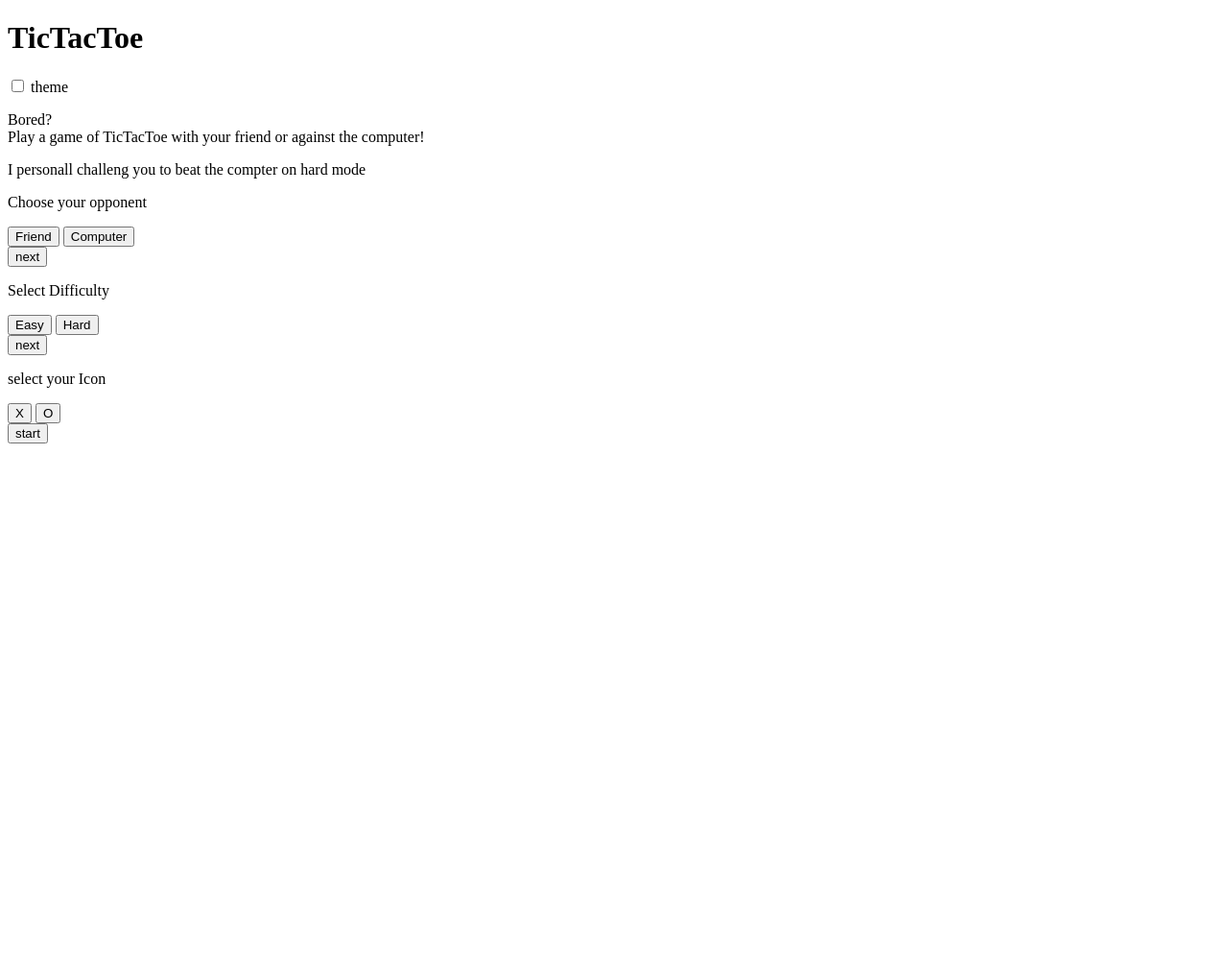
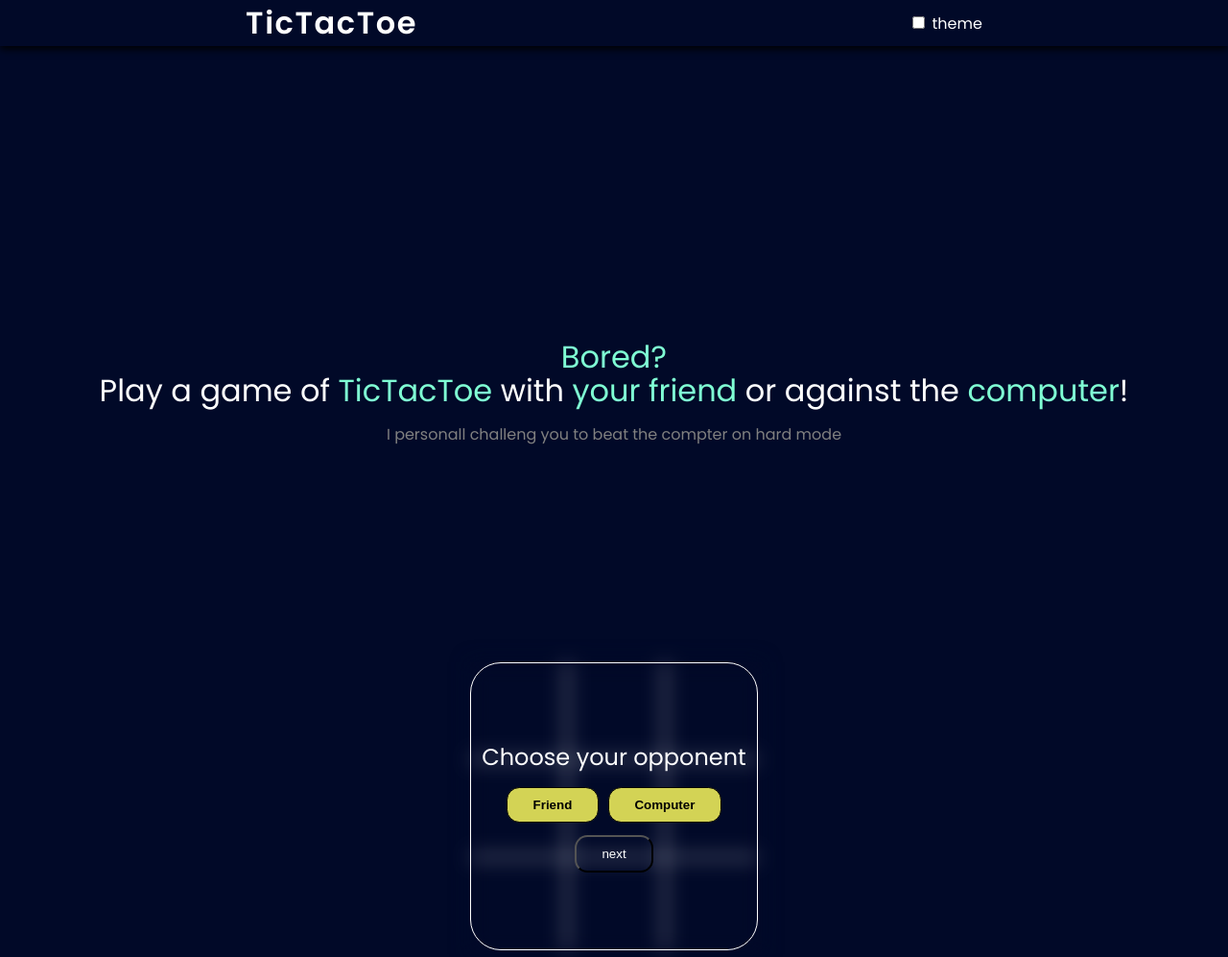
Before and after one commit to Thi-mee/TicTacToe, a plain HTML site: page index.html in a window 1280 px wide. Shown: the whole page at 96% size. Before the commit the page ends 800 px from the top, so only its background shows below. Drawn offline with Linux system fonts and the light colour scheme; the site is published under a folder, as on GitHub Pages, so addresses that start at the root find nothing.

Commit message:
fixed the css issue

```diff
--- a/index.html
+++ b/index.html
@@ -9,7 +9,7 @@
   <link rel="preconnect" href="https://fonts.googleapis.com">
   <link rel="preconnect" href="https://fonts.gstatic.com" crossorigin>
   <link href="https://fonts.googleapis.com/css2?family=Poppins:wght@400;500;600&display=swap" rel="stylesheet">
-  <link rel="stylesheet" href="/dist/css/style.min.css">
+  <link rel="stylesheet" href="./dist/css/style.min.css">
   <script defer src="./app/js/options.js"></script>
   <script defer src="./app/js/game.js"></script>
 </head>
```
Also changed, not shown: README.md.
